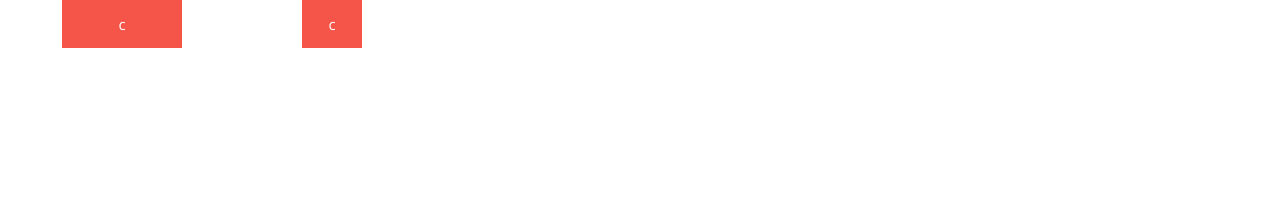
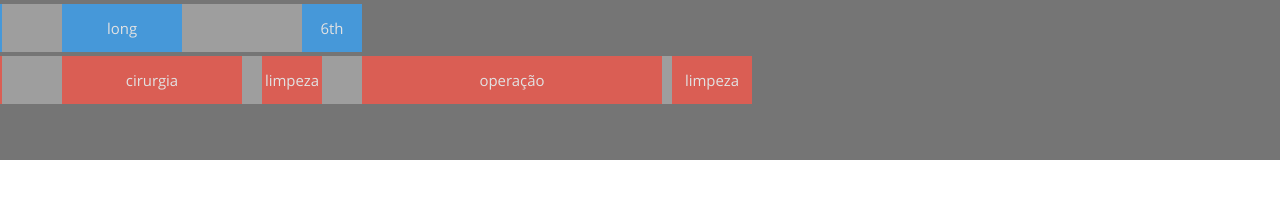
Before and after one commit to magmafantastico/schedule, a plain HTML site: page timeline/index.html in a window 1280 px wide. Drawn offline with Linux system fonts and the light colour scheme.

Commit message:
Timeline dev init

```diff
--- a/timeline/index.html
+++ b/timeline/index.html
@@ -17,119 +17,188 @@
 </head>
 <body>
 
-<div class="timeline">
-	<div id="room" class="room">
-		<div id="e01" class="event"><div class="title"><span>a</span></div></div>
-		<div id="e02" class="event"><div class="title"><span>b</span></div></div>
-		<div id="e03" class="event"><div class="title"><span>c</span></div></div>
-		<div id="e04" class="event"><div class="title"><span>c</span></div></div>
-		<div id="e05" class="event"><div class="title"><span>c</span></div></div>
-		<div id="e06" class="event"><div class="title"><span>c</span></div></div>
-	</div>
-</div>
+<div id="tl" class="timeline"></div>
 
 <script>
 
-	var events = [
+	var room1 = {
+		color: 'blue',
+		events: [
 			{
-			title: 'test',
+				title: '1th',
 				start: '2015-06-22T03:00:00.000Z',
-			end: '2015-06-22T04:00:00.000Z'
+				end: '2015-06-22T04:40:00.000Z'
 			},
 			{
-			title: 'test',
+				title: '2nd',
 				start: '2015-06-22T04:00:00.000Z',
 				end: '2015-06-22T05:00:00.000Z'
 			},
 			{
-			title: 'test',
-			start: '2015-06-22T06:00:00.000Z',
-			end: '2015-06-22T07:00:00.000Z'
+				title: '3th',
+				start: '2015-06-22T05:40:00.000Z',
+				end: '2015-06-22T06:40:00.000Z'
 			},
 			{
-			title: 'test',
-			start: '2015-06-22T06:00:00.000Z',
-			end: '2015-06-22T07:00:00.000Z'
+				title: '4th',
+				start: '2015-06-22T07:00:00.000Z',
+				end: '2015-06-22T08:00:00.000Z'
 			},
 			{
-			title: 'test',
+				title: 'long',
 				start: '2015-06-22T09:00:00.000Z',
 				end: '2015-06-22T11:00:00.000Z'
 			},
 			{
-			title: 'test',
+				title: '6th',
 				start: '2015-06-22T13:00:00.000Z',
 				end: '2015-06-22T14:00:00.000Z'
 			}
-	];
+		]
+	};
 
-	var a, b, c, d, e, f, g, h, r, rs;
+	var room2 = {
+		color: 'red',
+		events: [
+			{
+				title: 'recepção',
+				start: '2015-06-22T02:00:00.000Z',
+				end: '2015-06-22T04:00:00.000Z'
+			},
+			{
+				title: '2nd',
+				start: '2015-06-22T05:00:00.000Z',
+				end: '2015-06-22T05:50:00.000Z'
+			},
+			{
+				title: '3th',
+				start: '2015-06-22T07:00:00.000Z',
+				end: '2015-06-22T08:00:00.000Z'
+			},
+			{
+				title: 'cirurgia',
+				start: '2015-06-22T09:00:00.000Z',
+				end: '2015-06-22T12:00:00.000Z'
+			},
+			{
+				title: 'limpeza',
+				start: '2015-06-22T12:20:00.000Z',
+				end: '2015-06-22T13:20:00.000Z'
+			},
+			{
+				title: 'operação',
+				start: '2015-06-22T14:00:00.000Z',
+				end: '2015-06-22T19:00:00.000Z'
+			},
+			{
+				title: 'limpeza',
+				start: '2015-06-22T19:10:00.000Z',
+				end: '2015-06-22T20:30:00.000Z'
+			}
+		]
+	};
 
-	a = new Date();
-	b = a.getTimezoneOffset();
-	r = document.getElementById('room');
-	rs = 0;
+	var events = [room1, room2];
 
-	for (var i = events.length; i--; ) {
+	var roomdata, now, timezone, start, offset, end, size, g, h, room, roomsize, tl;
+
+	now = new Date();
+	timezone = now.getTimezoneOffset();
+	tl = document.getElementById('tl');
+
+	for (var i = events.length; i--;) {
+
+		room = document.createElement('div');
+		room.classList.add('room');
+		roomsize = 0;
+
+		roomdata = events[i];
+
+		for (var j = roomdata.events.length; j--;) {
+
 			// get the start time
-		c = new Date(events[i].start);
+			start = new Date(roomdata.events[j].start);
 			// get the end time
-		e = new Date(events[i].end);
+			end = new Date(roomdata.events[j].end);
 
 			// get the offset size
-		d = Math.round((c - a) / 1000 / 60) + b;
+			offset = Math.round((start - now) / 1000 / 60) + timezone;
 
 			// get the element size
-		f = Math.round((e - c) / 1000 / 60);
+			size = Math.round((end - start) / 1000 / 60);
 
 			// get the min size of room
-		h = d + f;
+			h = offset + size;
 
-		// get element
-		g = document.getElementById('e0' + (i + 1));
-		g.style.left = d + 'px';
-		g.style.width = f + 'px';
+			// build
 
-		if (rs < h)
-			rs = h;
+			var e, title, titleContent;
+
+			e = document.createElement('div');
+			e.classList.add('event');
+
+			title = document.createElement('div');
+			title.classList.add('title');
+			title.classList.add(roomdata.color);
+
+			titleContent = document.createTextNode(roomdata.events[j].title);
+
+			title.appendChild(titleContent);
+
+			e.appendChild(title);
+
+			e.style.left = offset + 'px';
+			e.style.width = size + 'px';
+
+			room.appendChild(e);
+
+			if (roomsize < h)
+				roomsize = h;
 		}
 
 		// set room line size
-	r.style.width = rs + 'px';
+		room.style.width = roomsize + 'px';
 
-	// reset scroll to start
-	r.scrollLeft = 0;
+		tl.insertBefore(room, tl.lastChild);
+
+	}
 
 </script>
 
 <style scoped="scoped">
 
 	.timeline {
-		height: 120px;
+		background-color: #757575;
+		height: 160px;
 		overflow-x: scroll;
-		white-space: nowrap;
 		width: 100%;
 	}
 
 	.timeline .room {
+		background-color: #9e9e9e;
 		position: relative;
+		height: 3em;
+		margin: 4px 0;
 	}
 
 	.timeline .room .event {
-		position: absolute;
 		display: inline-block;
 		height: 3em;
+		opacity: .7;
+		position: absolute;
 	}
 
 	.timeline .room .event .title {
-		background-color: #f44336;
 		color: #ffffff;
 		display: flex;
 		justify-content: center;
 		align-items: center;
 		height: 100%;
-		opacity: .9;
 		width: 100%;
+	}
+
+	.timeline .room .event:hover {
+		opacity: 1;
 	}
 
 
```
Lines whose indentation alone changed are shown as unchanged.
